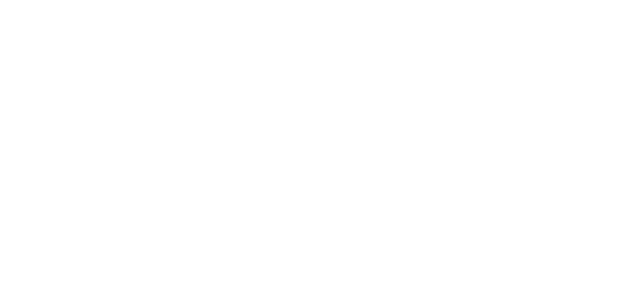
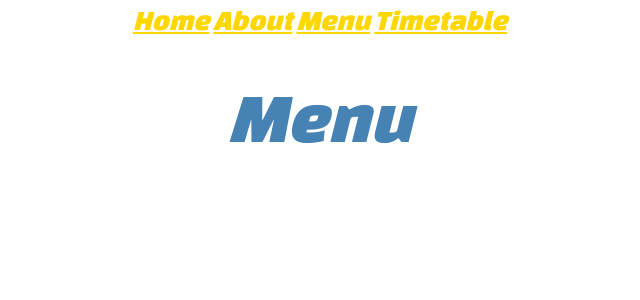
Before and after one commit to danuni29/SDA_dashboard, a Flask app: page /menu in a window 1280 px wide. Before the commit the part shown is empty. Shown: the top 300 px of the page, without its empty margins (320-960 px from the left). Run offline with Flask 3, Linux system fonts and the light colour scheme.

Commit message:
menu 웹크롤링 완료

```diff
--- a/templates/layout.html
+++ b/templates/layout.html
@@ -6,6 +6,8 @@
           content="width=device-width, user-scalable=no, initial-scale=1.0, maximum-scale=1.0, minimum-scale=1.0">
     <meta http-equiv="X-UA-Compatible" content="ie=edge">
     <script src="https://ajax.googleapis.com/ajax/libs/jquery/3.7.1/jquery.min.js"></script>
+    <script type="text/javascript" src="{{ url_for('static', filename='menu_crawling.js')}}"></script>
+
 <head/>
 
     <!DOCTYPE html>
--- a/templates/menu.html
+++ b/templates/menu.html
@@ -0,0 +1,8 @@
+{% extends 'layout.html' %}
+{% block content %}
+
+    <h2>Menu</h2>
+
+{#웹 크롤링#}
+
+{% endblock %}
```
